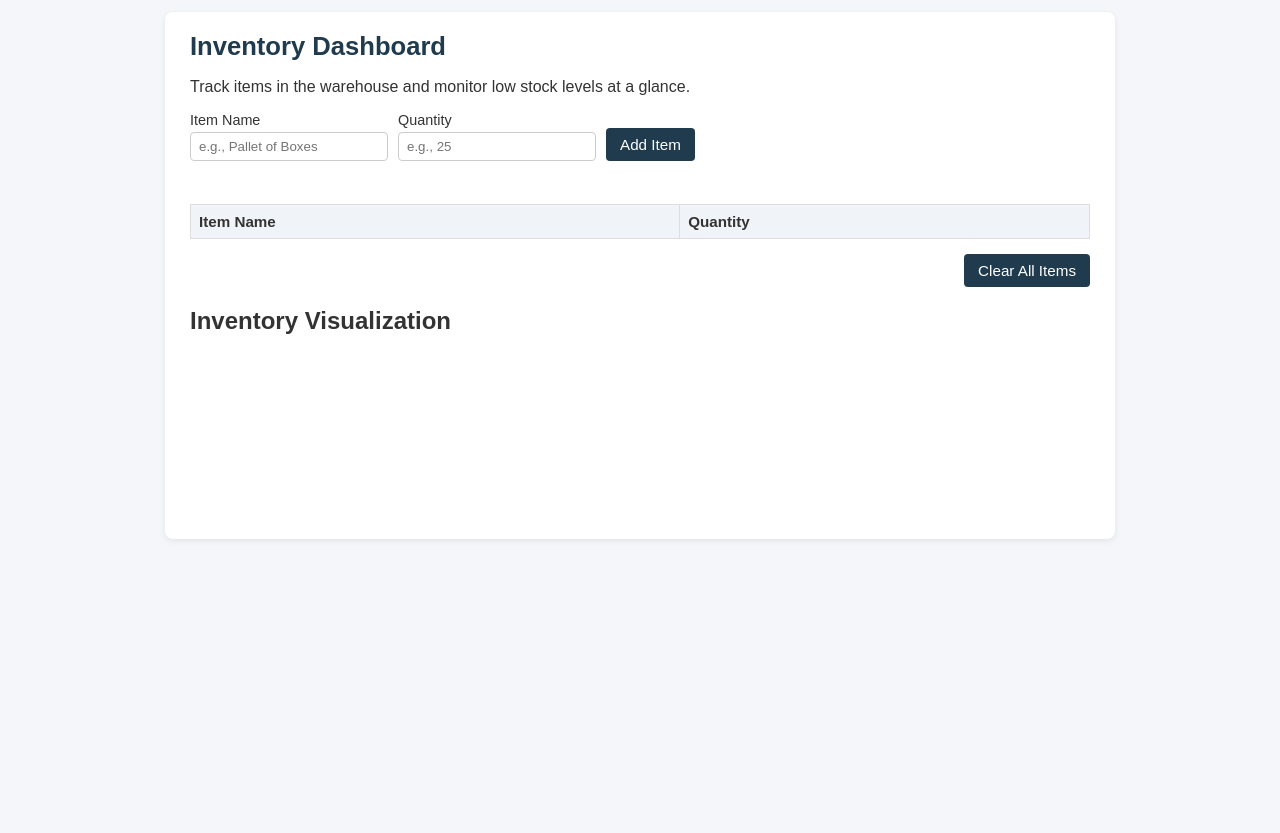
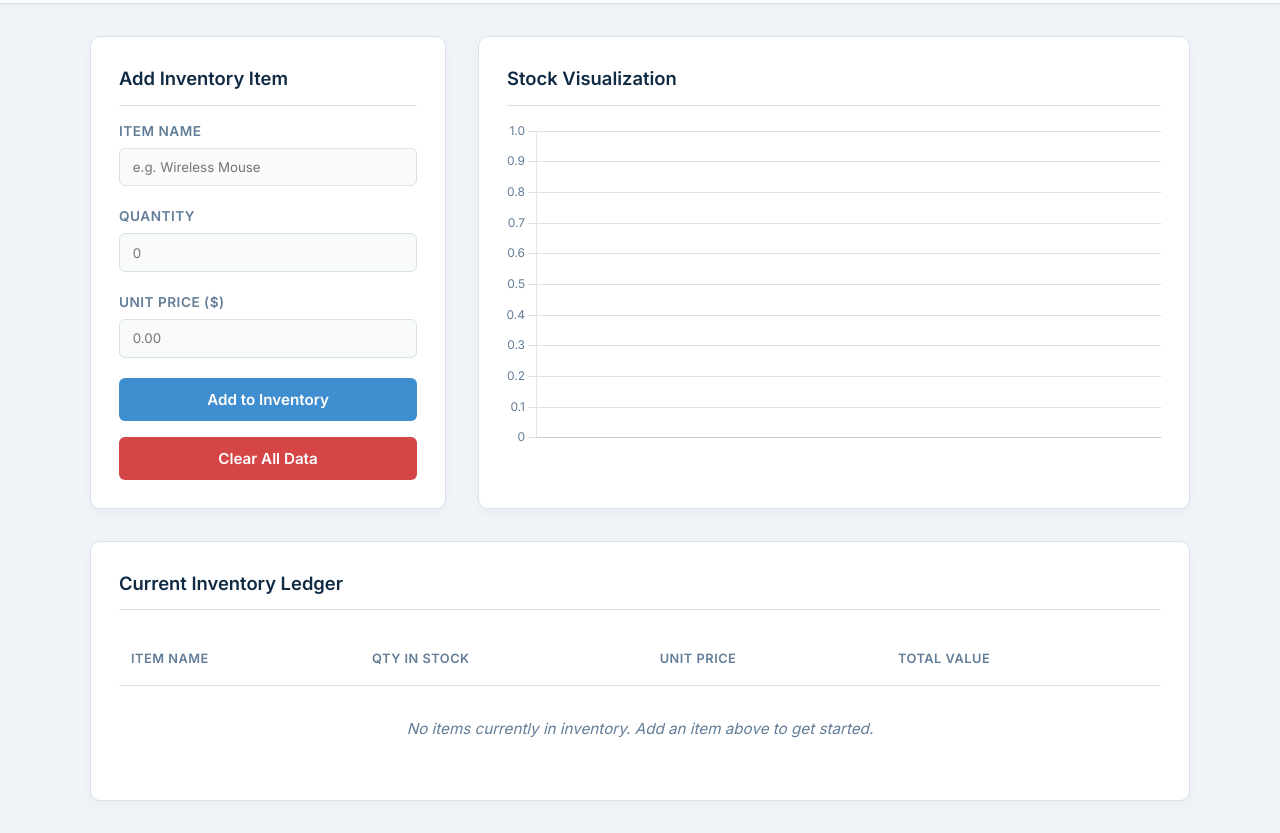
Before and after one commit to jyunhe/ABC_Dashboard_YaejunHan, a plain HTML site: page index.html in a window 1280 px wide. Shown: the part 59-892 px from the top of the page. Before the commit the page ends 800 px from the top, so only its background shows below. Drawn offline with nearby package versions, Linux system fonts and the light colour scheme.

Commit message:
Update index.html

```diff
--- a/index.html
+++ b/index.html
@@ -1,356 +1,286 @@
 <!DOCTYPE html>
 <html lang="en">
 <head>
-  <meta charset="UTF-8" />
-  <title>ABC Logistics - Inventory Command Center</title>
-  <meta name="viewport" content="width=device-width, initial-scale=1.0" />
-  <!-- Chart.js CDN -->
+    <meta charset="UTF-8">
+    <meta name="viewport" content="width=device-width, initial-scale=1.0">
+    <title>ABC Logistics | Command Center</title>
+    <link href="https://fonts.googleapis.com/css2?family=Inter:wght@400;500;600;700&display=swap" rel="stylesheet">
     <script src="https://cdn.jsdelivr.net/npm/chart.js"></script>
     <style>
+        :root {
+            --bg-color: #f0f4f8;
+            --card-bg: #ffffff;
+            --text-main: #102a43;
+            --text-muted: #627d98;
+            --accent: #3e8ed0;
+            --accent-hover: #2178c0;
+            --border: #d9e2ec;
+            --danger: #d64545;
+            --danger-hover: #b83232;
+        }
+
         body {
+            font-family: 'Inter', sans-serif;
+            background-color: var(--bg-color);
+            color: var(--text-main);
             margin: 0;
-      font-family: Arial, sans-serif;
-      background-color: #f4f6f9;
-      color: #333;
+            padding: 0;
+            line-height: 1.5;
         }
 
         nav {
-      background-color: #1f3b4d;
-      color: #fff;
-      padding: 10px 20px;
+            background-color: var(--card-bg);
+            padding: 1rem 5%;
+            border-bottom: 1px solid var(--border);
             display: flex;
             justify-content: space-between;
             align-items: center;
+            box-shadow: 0 1px 3px rgba(16, 42, 67, 0.05);
+            position: sticky;
+            top: 0;
+            z-index: 100;
+        }
+        nav h1 { margin: 0; font-size: 1.25rem; color: var(--text-main); font-weight: 700; letter-spacing: -0.5px;}
+        nav h1 span { color: var(--accent); }
+        .nav-links a {
+            color: var(--text-muted);
+            text-decoration: none;
+            margin-left: 2rem;
+            font-weight: 500;
+            font-size: 0.95rem;
+            transition: color 0.2s;
+        }
+        .nav-links a:hover, .nav-links a.active { color: var(--accent); }
+
+        .container { max-width: 1100px; margin: 2rem auto; padding: 0 1.5rem; }
+
+        .grid { display: grid; grid-template-columns: 1fr; gap: 2rem; }
+        @media (min-width: 768px) {
+            .grid { grid-template-columns: 1fr 2fr; }
         }
 
-    nav .logo {
-      font-weight: bold;
-      font-size: 1.1rem;
+        .card {
+            background-color: var(--card-bg);
+            padding: 1.75rem;
+            border-radius: 10px;
+            border: 1px solid var(--border);
+            box-shadow: 0 4px 12px rgba(16, 42, 67, 0.03);
         }
+        h2 { margin-top: 0; font-size: 1.15rem; border-bottom: 1px solid var(--border); padding-bottom: 0.75rem; color: var(--text-main); font-weight: 600;}
 
-    nav a {
-      color: #fff;
-      text-decoration: none;
-      margin-left: 15px;
-      font-size: 0.95rem;
+        .form-group { margin-bottom: 1.25rem; }
+        label { display: block; margin-bottom: 0.4rem; color: var(--text-muted); font-size: 0.85rem; font-weight: 600; text-transform: uppercase; letter-spacing: 0.5px;}
+        input {
+            width: 100%; padding: 0.65rem 0.8rem; box-sizing: border-box;
+            background-color: #f8fbfa; border: 1px solid var(--border);
+            color: var(--text-main); border-radius: 6px; font-family: 'Inter', sans-serif;
+            transition: border-color 0.2s, box-shadow 0.2s;
         }
-
-    nav a:hover {
-      text-decoration: underline;
-    }
-
-    .container {
-      max-width: 900px;
-      margin: 30px auto;
-      background-color: #ffffff;
-      padding: 20px 25px 30px;
-      border-radius: 8px;
-      box-shadow: 0 2px 6px rgba(0,0,0,0.08);
-    }
-
-    h1 {
-      margin-top: 0;
-      font-size: 1.6rem;
-      color: #1f3b4d;
-    }
-
-    form {
-      display: flex;
-      flex-wrap: wrap;
-      gap: 10px;
-      align-items: flex-end;
-      margin-bottom: 10px;
-    }
-
-    label {
-      display: block;
-      font-size: 0.9rem;
-      margin-bottom: 4px;
-    }
-
-    input[type="text"],
-    input[type="number"] {
-      padding: 6px 8px;
-      border-radius: 4px;
-      border: 1px solid #ccc;
-      min-width: 180px;
-    }
+        input:focus { outline: none; border-color: var(--accent); box-shadow: 0 0 0 3px rgba(62, 142, 208, 0.15); background-color: #fff;}
 
         button {
-      padding: 8px 14px;
-      border: none;
-      border-radius: 4px;
-      background-color: #1f3b4d;
-      color: #fff;
-      cursor: pointer;
-      font-size: 0.95rem;
+            width: 100%; padding: 0.75rem; background-color: var(--accent);
+            color: #ffffff; border: none; border-radius: 6px; font-weight: 600; font-size: 0.95rem;
+            cursor: pointer; transition: background-color 0.2s, transform 0.1s;
+            font-family: 'Inter', sans-serif;
         }
+        button:hover { background-color: var(--accent-hover); }
+        button:active { transform: translateY(1px); }
+        .btn-danger { background-color: var(--danger); margin-top: 1rem; }
+        .btn-danger:hover { background-color: var(--danger-hover); }
 
-    button:hover {
-      background-color: #24475c;
-    }
+        .table-container { overflow-x: auto; }
+        table { width: 100%; border-collapse: collapse; margin-top: 0.5rem; }
+        th, td { padding: 1rem 0.75rem; text-align: left; border-bottom: 1px solid var(--border); font-size: 0.95rem;}
+        th { color: var(--text-muted); font-weight: 600; text-transform: uppercase; font-size: 0.8rem; letter-spacing: 0.5px; }
+        td { color: var(--text-main); }
+        tr:last-child td { border-bottom: none; }
 
-    .error-message {
-      color: #c0392b;
-      font-size: 0.9rem;
-      margin-top: 5px;
-      min-height: 18px;
-    }
-
-    table {
-      width: 100%;
-      border-collapse: collapse;
-      margin-top: 15px;
-      margin-bottom: 15px;
-      font-size: 0.95rem;
-    }
-
-    th, td {
-      border: 1px solid #ddd;
-      padding: 8px;
-      text-align: left;
-    }
-
-    th {
-      background-color: #f0f3f7;
-    }
-
-    .table-header-row {
-      background-color: #f0f3f7;
-    }
-
-    .actions-row {
-      text-align: right;
-    }
-
-    .chart-container {
-      margin-top: 20px;
-    }
-
-    @media (max-width: 600px) {
-      form {
-        flex-direction: column;
-        align-items: stretch;
-      }
-
-      input[type="text"],
-      input[type="number"] {
-        width: 100%;
-      }
-
-      button {
-        width: 100%;
-      }
-    }
+        .error { background-color: #ffeaea; color: var(--danger); font-size: 0.85rem; padding: 0.75rem; border-radius: 6px; margin-bottom: 1rem; display: none; border: 1px solid #fecaca;}
+        .empty-state { text-align: center; padding: 2rem; color: var(--text-muted); font-size: 0.95rem; font-style: italic; }
     </style>
 </head>
 <body>
+
     <nav>
-    <div class="logo">ABC Logistics - Inventory Command Center</div>
-    <div>
-      <a href="index.html">Dashboard</a>
+        <h1>ABC<span>Logistics</span></h1>
+        <div class="nav-links">
+            <a href="index.html" class="active">Dashboard</a>
             <a href="about.html">Developer Profile</a>
         </div>
     </nav>
 
     <div class="container">
-    <h1>Inventory Dashboard</h1>
-    <p>Track items in the warehouse and monitor low stock levels at a glance.</p>
-
-    <form id="item-form">
-      <div>
-        <label for="item-name">Item Name</label>
-        <input type="text" id="item-name" placeholder="e.g., Pallet of Boxes" />
+        <div class="grid">
+            <div class="card">
+                <h2>Add Inventory Item</h2>
+                <div id="errorMsg" class="error"></div>
+                <div class="form-group">
+                    <label>Item Name</label>
+                    <input type="text" id="itemName" placeholder="e.g. Wireless Mouse">
                 </div>
-      <div>
-        <label for="item-quantity">Quantity</label>
-        <input type="number" id="item-quantity" placeholder="e.g., 25" />
+                <div class="form-group">
+                    <label>Quantity</label>
+                    <input type="number" id="itemQty" min="0" placeholder="0">
                 </div>
-      <div>
-        <button type="submit">Add Item</button>
+                <div class="form-group">
+                    <label>Unit Price ($)</label>
+                    <input type="number" id="itemPrice" min="0" step="0.01" placeholder="0.00">
                 </div>
-    </form>
-
-    <div class="error-message" id="error-message"></div>
-
-    <table id="items-table">
-      <thead>
-        <tr class="table-header-row">
-          <th>Item Name</th>
-          <th>Quantity</th>
-        </tr>
-      </thead>
-      <tbody id="items-tbody">
-        <!-- Items will be injected here -->
-      </tbody>
-    </table>
-
-    <div class="actions-row">
-      <button id="clear-all-btn">Clear All Items</button>
+                <button onclick="addItem()">Add to Inventory</button>
+                <button class="btn-danger" onclick="clearAll()">Clear All Data</button>
             </div>
 
-    <div class="chart-container">
-      <h2>Inventory Visualization</h2>
+            <div class="card">
+                <h2>Stock Visualization</h2>
                 <canvas id="inventoryChart"></canvas>
             </div>
         </div>
 
+        <div class="card" style="margin-top: 2rem;">
+            <h2>Current Inventory Ledger</h2>
+            <div class="table-container">
+                <table>
+                    <thead>
+                        <tr>
+                            <th>Item Name</th>
+                            <th>Qty in Stock</th>
+                            <th>Unit Price</th>
+                            <th>Total Value</th>
+                        </tr>
+                    </thead>
+                    <tbody id="inventoryTableBody">
+                    </tbody>
+                </table>
+            </div>
+        </div>
+    </div>
+
     <script>
-    const STORAGE_KEY = 'inventoryItems';
+        let inventory = JSON.parse(localStorage.getItem('abc_inventory')) || [];
+        let chartInstance = null;
 
-    let items = [];
-    let chart = null;
+        const formatCurrency = (amount) => {
+            return new Intl.NumberFormat('en-US', { style: 'currency', currency: 'USD' }).format(amount);
+        };
 
-    const form = document.getElementById('item-form');
-    const itemNameInput = document.getElementById('item-name');
-    const itemQuantityInput = document.getElementById('item-quantity');
-    const errorMessageEl = document.getElementById('error-message');
-    const itemsTbody = document.getElementById('items-tbody');
-    const clearAllBtn = document.getElementById('clear-all-btn');
-    const chartCanvas = document.getElementById('inventoryChart');
+        function updateUI() {
+            const tbody = document.getElementById('inventoryTableBody');
+            tbody.innerHTML = '';
 
-    function loadFromStorage() {
-      const stored = localStorage.getItem(STORAGE_KEY);
-      if (stored) {
-        try {
-          items = JSON.parse(stored);
-        } catch (e) {
-          items = [];
+            let labels = [];
+            let quantities = [];
+
+            if (inventory.length === 0) {
+                tbody.innerHTML = `<tr><td colspan="4" class="empty-state">No items currently in inventory. Add an item above to get started.</td></tr>`;
+            } else {
+                inventory.forEach(item => {
+                    const totalValue = item.qty * item.price;
+
+                    const tr = document.createElement('tr');
+                    tr.innerHTML = `
+                        <td style="font-weight: 500;">${item.name}</td>
+                        <td>${item.qty}</td>
+                        <td>${formatCurrency(item.price)}</td>
+                        <td style="font-weight: 600; color: var(--accent);">${formatCurrency(totalValue)}</td>
+                    `;
+                    tbody.appendChild(tr);
+
+                    labels.push(item.name);
+                    quantities.push(item.qty);
+                });
             }
+
+            renderChart(labels, quantities);
+        }
+
+        function addItem() {
+            const name = document.getElementById('itemName').value.trim();
+            const qty = parseFloat(document.getElementById('itemQty').value);
+            const price = parseFloat(document.getElementById('itemPrice').value);
+            const errorMsg = document.getElementById('errorMsg');
+
+            if (!name || isNaN(qty) || isNaN(price)) {
+                showError("Please fill out all fields with valid information.");
+                return;
+            }
+            if (qty < 0 || price < 0) {
+                showError("Inventory quantities and prices cannot be negative.");
+                return;
+            }
+            if (inventory.some(item => item.name.toLowerCase() === name.toLowerCase())) {
+                showError(`"${name}" already exists. Please update or remove the existing entry.`);
+                return;
+            }
+
+            errorMsg.style.display = 'none';
+
+            inventory.push({ name, qty, price });
+            localStorage.setItem('abc_inventory', JSON.stringify(inventory));
+
+            document.getElementById('itemName').value = '';
+            document.getElementById('itemQty').value = '';
+            document.getElementById('itemPrice').value = '';
+
+            updateUI();
+        }
+
+        function clearAll() {
+            if(inventory.length > 0 && confirm("Warning: This will permanently delete all inventory records. Proceed?")) {
+                inventory = [];
+                localStorage.removeItem('abc_inventory');
+                updateUI();
             }
         }
 
-    function saveToStorage() {
-      localStorage.setItem(STORAGE_KEY, JSON.stringify(items));
+        function showError(msg) {
+            const errorMsg = document.getElementById('errorMsg');
+            errorMsg.textContent = msg;
+            errorMsg.style.display = 'block';
         }
 
-    function renderTable() {
-      itemsTbody.innerHTML = '';
-      items.forEach(item => {
-        const tr = document.createElement('tr');
-        const tdName = document.createElement('td');
-        const tdQty = document.createElement('td');
+        function renderChart(labels, data) {
+            const ctx = document.getElementById('inventoryChart').getContext('2d');
 
-        tdName.textContent = item.name;
-        tdQty.textContent = item.quantity;
-
-        tr.appendChild(tdName);
-        tr.appendChild(tdQty);
-        itemsTbody.appendChild(tr);
-      });
+            if (chartInstance) {
+                chartInstance.destroy();
             }
 
-    function renderChart() {
-      const labels = items.map(item => item.name);
-      const data = items.map(item => item.quantity);
-
-      const backgroundColors = items.map(item =>
-        item.quantity < 10 ? 'red' : '#4e79a7'
-      );
-
-      if (chart) {
-        chart.destroy();
-      }
-
-      chart = new Chart(chartCanvas, {
+            chartInstance = new Chart(ctx, {
                 type: 'bar',
                 data: {
                     labels: labels,
                     datasets: [{
-            label: 'Quantity',
+                        label: 'Units in Stock',
                         data: data,
-            backgroundColor: backgroundColors
+                        backgroundColor: '#3e8ed0',
+                        borderColor: '#2178c0',
+                        borderWidth: 1,
+                        borderRadius: 4,
+                        hoverBackgroundColor: '#2178c0'
                     }]
                 },
                 options: {
                     responsive: true,
                     scales: {
-            y: {
-              beginAtZero: true,
-              ticks: {
-                precision: 0
-              }
+                        y: { beginAtZero: true, ticks: { color: '#627d98', font: {family: 'Inter'} }, grid: { color: '#d9e2ec', drawBorder: false } },
+                        x: { ticks: { color: '#627d98', font: {family: 'Inter'} }, grid: { display: false } }
+                    },
+                    plugins: {
+                        legend: { display: false },
+                        tooltip: {
+                            backgroundColor: '#102a43',
+                            titleFont: { family: 'Inter', size: 13 },
+                            bodyFont: { family: 'Inter', size: 13 },
+                            padding: 10,
+                            displayColors: false
                         }
                     }
                 }
             });
         }
 
-    function showError(message) {
-      errorMessageEl.textContent = message;
-    }
-
-    function clearError() {
-      errorMessageEl.textContent = '';
-    }
-
-    function isDuplicateName(name) {
-      const lower = name.trim().toLowerCase();
-      return items.some(item => item.name.toLowerCase() === lower);
-    }
-
-    form.addEventListener('submit', function (e) {
-      e.preventDefault();
-      const name = itemNameInput.value.trim();
-      const quantityRaw = itemQuantityInput.value.trim();
-
-      if (!name) {
-        showError('Item name cannot be empty.');
-        return;
-      }
-
-      if (quantityRaw === '') {
-        showError('Quantity is required.');
-        return;
-      }
-
-      const quantity = Number(quantityRaw);
-
-      if (!Number.isFinite(quantity) || isNaN(quantity)) {
-        showError('Quantity must be a valid number.');
-        return;
-      }
-
-      if (!Number.isInteger(quantity) || quantity < 0) {
-        showError('Quantity must be a non-negative whole number.');
-        return;
-      }
-
-      if (isDuplicateName(name)) {
-        showError('This item already exists. Duplicate items are not allowed.');
-        return;
-      }
-
-      items.push({ name, quantity });
-      saveToStorage();
-      renderTable();
-      renderChart();
-      clearError();
-
-      itemNameInput.value = '';
-      itemQuantityInput.value = '';
-    });
-
-    clearAllBtn.addEventListener('click', function () {
-      items = [];
-      saveToStorage();
-      renderTable();
-      if (chart) {
-        chart.destroy();
-        chart = null;
-      }
-      clearError();
-    });
-
-    function init() {
-      loadFromStorage();
-      renderTable();
-      if (items.length > 0) {
-        renderChart();
-      }
-    }
-
-    init();
+        updateUI();
     </script>
 </body>
 </html>
```
Lines whose indentation alone changed are shown as unchanged.
